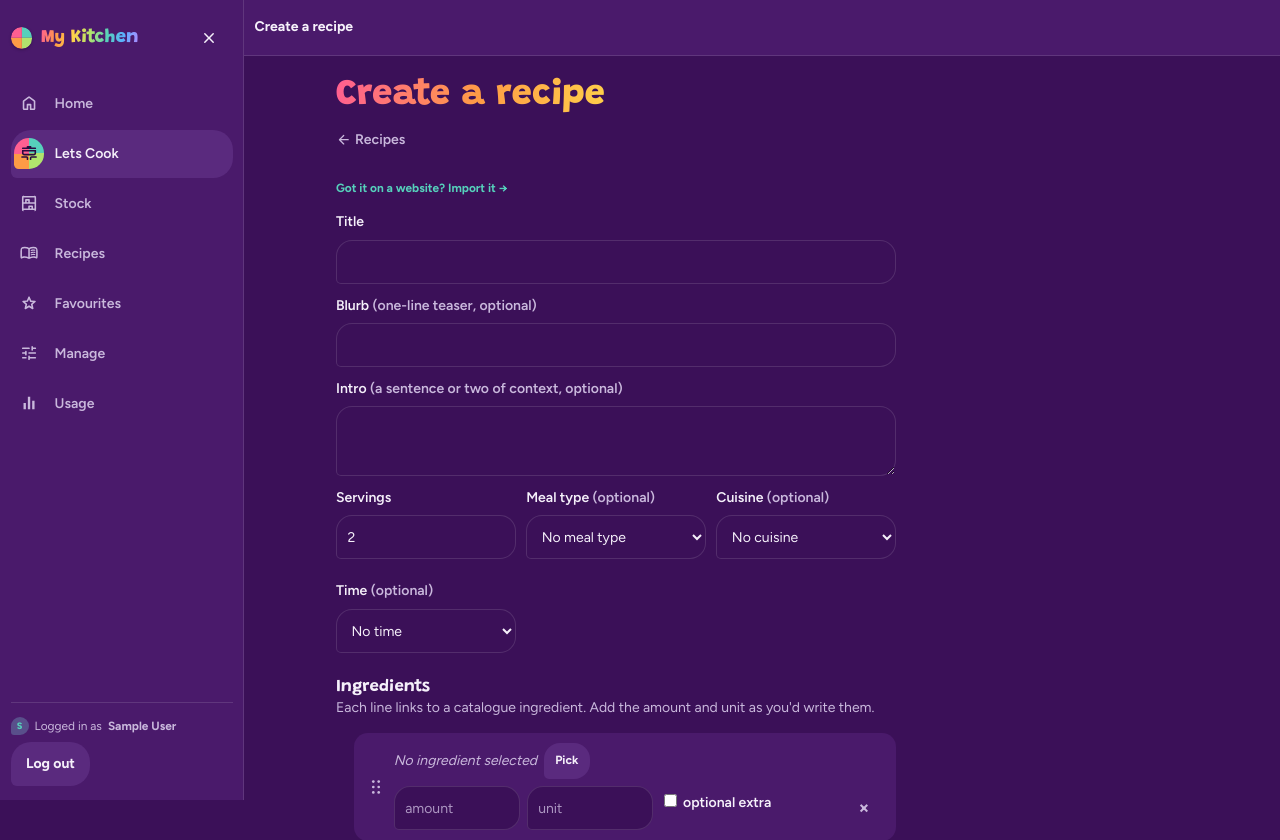
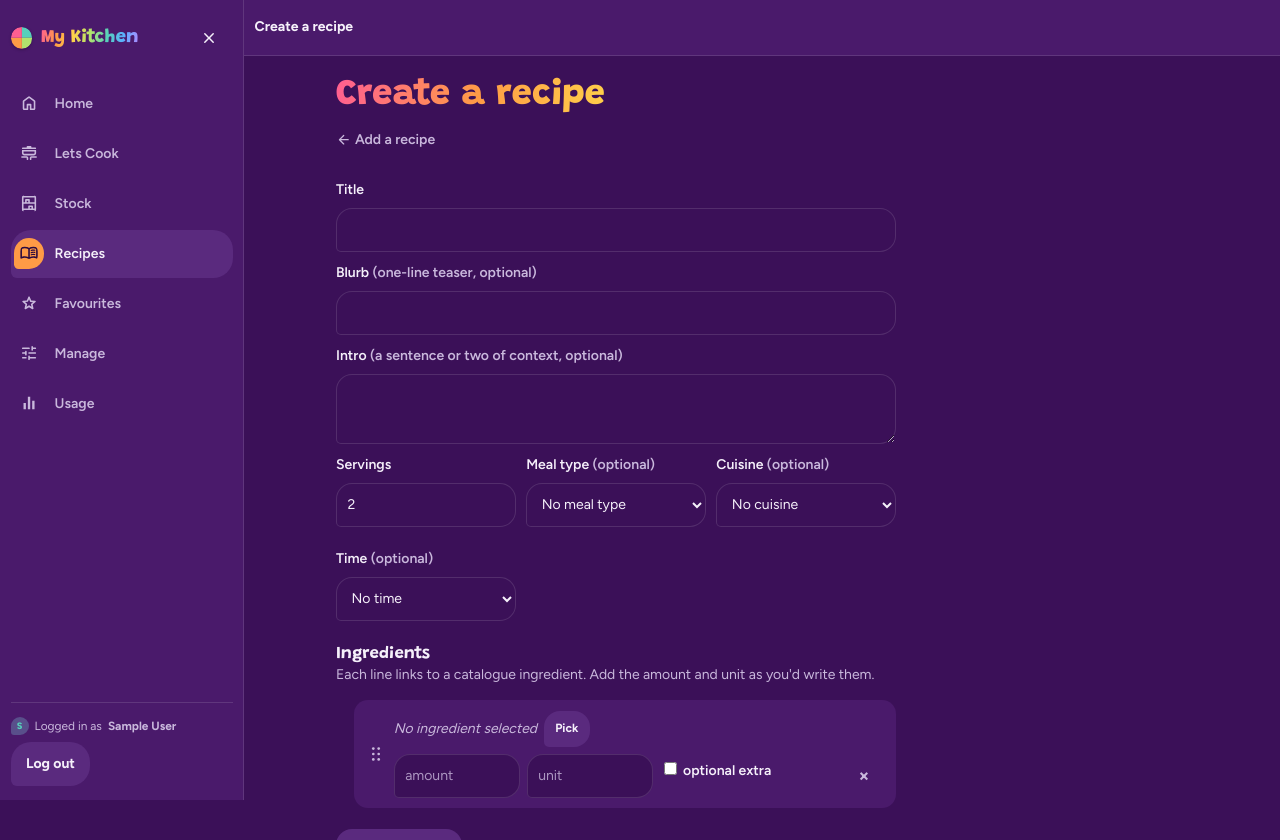
Before and after one commit to amiablealex/my-kitchen, a Flask app: page /cook/recipe/new in a window 1280 px wide. Shown: the top 840 px of the page. Run offline with Flask 3, Linux system fonts and the light colour scheme; the visitor is signed in with stand-in values (Sample User, id 1); data that the repository does not hold is empty; some libraries are stand-ins or nearby versions.

Commit message:
0.34.1: Add a recipe chooser; imported recipes listed on Recipes

```diff
--- a/addon/config.yaml
+++ b/addon/config.yaml
@@ -1,5 +1,5 @@
 name: My Kitchen
-version: "0.34.0"
+version: "0.34.1"
 slug: my_kitchen
 description: Self-hosted household recipe generator (LLM-powered).
 url: https://github.com/amiablealex/my-kitchen
--- a/my_kitchen/static/css/app.css
+++ b/my_kitchen/static/css/app.css
@@ -2008,8 +2008,6 @@ body.is-selecting .recipe-row .row-archive { visibility: hidden; }
 .btn-row [hidden] { display: none; }
 
 /* ======================================== recipe import (0.34) ========= */
-.rf-import-offer { margin: 0 0 var(--space-4); font-size: var(--fs-small); }
-.rf-import-offer a { font-weight: 700; }
 .rf-import-note { margin: 0 0 var(--space-4); padding: var(--space-3) var(--space-4); border-radius: var(--petal-sm);
   background: var(--grape); font-size: var(--fs-small); }
 .rf-ing-chosen--unlinked { font-weight: 600; font-style: italic; color: var(--text-muted); }
@@ -2022,3 +2020,19 @@ body.is-selecting .recipe-row .row-archive { visibility: hidden; }
 .import-note { font-size: var(--fs-small); }
 .recipe-meta .rm-source { color: var(--text-muted); text-decoration: underline; text-underline-offset: 2px; }
 .recipe-source { margin: 0 0 var(--space-3); font-size: var(--fs-small); }
+
+/* ================================= add a recipe chooser (0.34.1) ====== */
+/* Big, tappable options in the home tiles' petal style, coloured like the
+   source dot their recipes get: hand-made lime, imported orange. */
+.k-hand   { --k: var(--accent-2); }
+.k-import { --k: var(--accent-3); }
+.add-options { display: grid; gap: var(--space-3); max-width: 560px; }
+.add-option { display: flex; align-items: center; gap: var(--space-4); margin: 0; min-height: 96px;
+  padding: var(--space-4); border-radius: var(--petal-lg); color: var(--text); text-decoration: none;
+  transition: border-radius 0.18s ease, background 0.15s ease; }
+.add-option:hover { background: var(--surface-2); text-decoration: none; }
+.add-option:active { border-radius: var(--petal-flip-lg); }
+.add-option .tile-bead { flex: none; width: 54px; height: 54px; border-radius: 27px 27px 27px 8px; }
+.add-option-text { display: flex; flex-direction: column; gap: 4px; min-width: 0; }
+.add-option-title { font-family: var(--font-display); font-size: 1.2rem; line-height: 1.2; }
+.add-option-sub { color: var(--text-muted); font-size: var(--fs-small); line-height: 1.4; }
--- a/my_kitchen/static/sw.js
+++ b/my_kitchen/static/sw.js
@@ -7,7 +7,7 @@
    (HTTPS or localhost) — on a plain-HTTP LAN address this registers as a no-op,
    which is fine; the manifest still makes the app installable where supported. */
 
-const CACHE = "mykitchen-static-v20";  // v20: recipe import (0.34.0)
+const CACHE = "mykitchen-static-v21";  // v21: add-a-recipe chooser (0.34.1)
 const ASSETS = [
   "css/app.css",
   "fonts/figtree-var.woff2",
--- a/my_kitchen/templates/_icons.html
+++ b/my_kitchen/templates/_icons.html
@@ -2,6 +2,7 @@
    Decorative by default (aria-hidden); give the *button/link* an aria-label.
    Colour via currentColor; size via the .icon CSS rule. #}
 {% set _ICONS = {
+  "link": "M440-280H280q-83 0-141.5-58.5T80-480q0-83 58.5-141.5T280-680h160v80H280q-50 0-85 35t-35 85q0 50 35 85t85 35h160v80ZM320-440v-80h320v80H320Zm200 160v-80h160q50 0 85-35t35-85q0-50-35-85t-85-35H520v-80h160q83 0 141.5 58.5T880-480q0 83-58.5 141.5T680-280H520Z",
   "receipt": "M200-880h560v800l-70-35-70 35-70-35-70 35-70-35-70 35-70-35-70 35v-800Zm50 50v660h460v-660H250Zm80 110h300v50H330v-50Zm0 120h300v50H330v-50Zm0 120h180v50H330v-50Z",
   "home": "M240-200h120v-200q0-17 11.5-28.5T400-440h160q17 0 28.5 11.5T600-400v200h120v-360L480-740 240-560v360Zm-80 0v-360q0-19 8.5-36t23.5-28l240-180q21-16 48-16t48 16l240 180q15 11 23.5 28t8.5 36v360q0 33-23.5 56.5T720-120H560q-17 0-28.5-11.5T520-160v-200h-80v200q0 17-11.5 28.5T400-120H240q-33 0-56.5-23.5T160-200Zm320-270Z",
   "cooking": "M400-120q-17 0-28.5-11.5T360-160v-80H120q-17 0-28.5-11.5T80-280q0-17 11.5-28.5T120-320h240q33 0 56.5 23.5T440-240v80q0 17-11.5 28.5T400-120Zm160 0q-17 0-28.5-11.5T520-160v-80q0-33 23.5-56.5T600-320h240q17 0 28.5 11.5T880-280q0 17-11.5 28.5T840-240H600v80q0 17-11.5 28.5T560-120ZM240-360q-50 0-85-35t-35-85v-120q0-17 11.5-28.5T160-640h640q17 0 28.5 11.5T840-600v120q0 50-35 85t-85 35H240Zm0-80h480q17 0 28.5-11.5T760-480v-80H200v80q0 17 11.5 28.5T240-440Zm-80-240q-17 0-28.5-11.5T120-720q0-17 11.5-28.5T160-760h200v-40q0-17 11.5-28.5T400-840h160q17 0 28.5 11.5T600-800v40h200q17 0 28.5 11.5T840-720q0 17-11.5 28.5T800-680H160Zm40 240v-120 120Z",
--- a/my_kitchen/templates/base.html
+++ b/my_kitchen/templates/base.html
@@ -25,6 +25,9 @@
 {% set ep = request.endpoint or '' %}
 {% set nav_active = namespace(x='') %}
 {% if ep == 'main.index' %}{% set nav_active.x = 'home' %}
+{# Adding, writing, importing and editing recipes belong to Recipes, though
+   their routes live in the wizard blueprint. #}
+{% elif ep in ('wizard.recipe_add', 'wizard.recipe_new', 'wizard.recipe_import', 'wizard.recipe_edit') %}{% set nav_active.x = 'recipes' %}
 {% elif ep.startswith('wizard.') %}{% set nav_active.x = 'cook' %}
 {% elif ep.startswith('stock.') %}{% set nav_active.x = 'stock' %}
 {% elif ep == 'history.favourites' %}{% set nav_active.x = 'favourites' %}
--- a/my_kitchen/templates/history/index.html
+++ b/my_kitchen/templates/history/index.html
@@ -17,7 +17,7 @@
 
   <h1>Recipes</h1>
   <p class="rf-head-actions">
-    <a class="btn btn--primary btn--sm" href="{{ url_for('wizard.recipe_new') }}">{{ icon('add') }} Create a recipe</a>
+    <a class="btn btn--primary btn--sm" href="{{ url_for('wizard.recipe_add') }}">{{ icon('add') }} Add a recipe</a>
     <a class="btn btn--secondary btn--sm k-favourites" href="{{ url_for('history.favourites') }}">{{ icon('star') }} Favourites</a>
     <a class="btn btn--ghost btn--sm" href="{{ url_for('history.archived') }}">{{ icon('archive') }} Archived</a>
   </p>
--- a/my_kitchen/templates/wizard/recipe_form.html
+++ b/my_kitchen/templates/wizard/recipe_form.html
@@ -7,13 +7,15 @@
 {% block page_title %}{{ heading }}{% endblock %}
 {% block content %}
   <h1 class="display">{{ heading }}</h1>
-  <p><a class="back-link" href="{{ url_for('history.index') }}">{{ icon('arrow_back') }} Recipes</a></p>
+  {% if mode == "edit" %}
+    <p><a class="back-link" href="{{ url_for('history.index') }}">{{ icon('arrow_back') }} Recipes</a></p>
+  {% else %}
+    <p><a class="back-link" href="{{ url_for('wizard.recipe_add') }}">{{ icon('arrow_back') }} Add a recipe</a></p>
+  {% endif %}
   {% if is_import %}
     {# Phase 34: the create form is the import's review step. Nothing is saved
        until Save. #}
     <p class="rf-import-note">{% if source_url %}From <a href="{{ source_url }}" target="_blank" rel="noopener noreferrer">{{ source_url | urlhost }}</a>. {% endif %}Check it over and fix anything that came through oddly, then save.</p>
-  {% elif mode == "new" %}
-    <p class="rf-import-offer"><a href="{{ url_for('wizard.recipe_import') }}">Got it on a website? Import it →</a></p>
   {% endif %}
 
   <form method="post" action="{{ form_action }}" id="recipe-form" class="form rf-form">
--- a/my_kitchen/templates/wizard/recipe_import.html
+++ b/my_kitchen/templates/wizard/recipe_import.html
@@ -6,7 +6,7 @@
   {# Phase 34. A link, or the recipe's text pasted in. Either way the result
      opens in the create form for checking; nothing is saved until then. #}
   <h1 class="display">Import a recipe</h1>
-  <p><a class="back-link" href="{{ url_for('wizard.recipe_new') }}">{{ icon('arrow_back') }} Create a recipe</a></p>
+  <p><a class="back-link" href="{{ url_for('wizard.recipe_add') }}">{{ icon('arrow_back') }} Add a recipe</a></p>
   <p class="lead">Paste a link to a recipe. It's put into My Kitchen's layout (ingredients, prep, cook, tips) with the recipe's own wording, ready for you to check.</p>
 
   <form method="post" action="{{ url_for('wizard.recipe_import') }}" class="form import-form" id="import-form">
--- a/my_kitchen/wizard/routes.py
+++ b/my_kitchen/wizard/routes.py
@@ -1258,6 +1258,13 @@ def recipe_edit(recipe_id):
                            **_form_context("edit", recipe=recipe))
 
 
+@wizard_bp.route("/recipe/add")
+def recipe_add():
+    """The one way in to adding a recipe: a choice of how (0.34.1). By hand ->
+    the create form; from the web -> the import page."""
+    return render_template("wizard/recipe_add.html")
+
+
 @wizard_bp.route("/recipe/import", methods=["GET", "POST"])
 def recipe_import():
     """Import a recipe from a web page or pasted text (Phase 34). Success
```
Also changed, not shown: docs/phase34_summary.md (+10 -0 lines), my_kitchen/templates/wizard/recipe_add.html (added, +28 -0 lines), addon/CHANGELOG.md.
